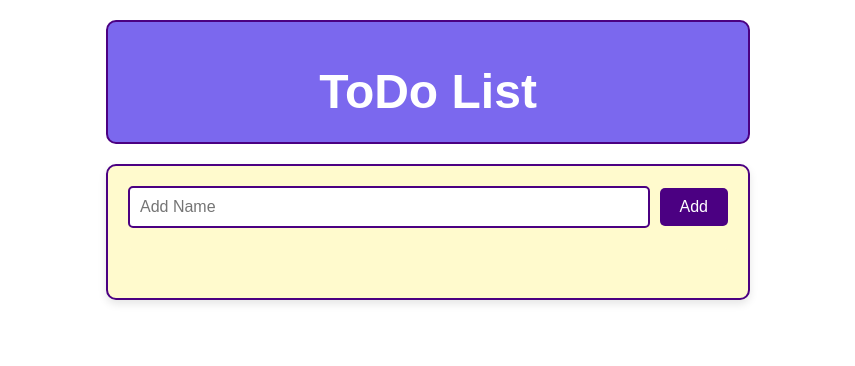
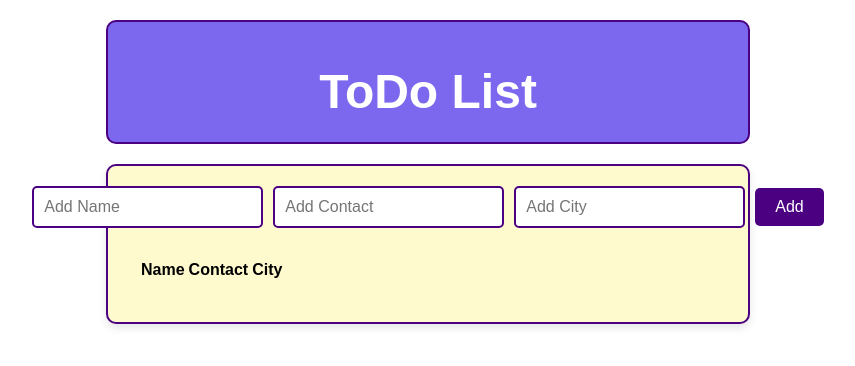
Before and after one commit to iamayush25/ToDo-List, a React (Create React App) app: page / in a window 1280 px wide. Shown: the top 366 px of the page, without its empty margins (212-1067 px from the left). Built offline with nearby package versions, Linux system fonts and the light colour scheme.

Commit message:
Data Store In an object

```diff
--- a/src/Components/Main.jsx
+++ b/src/Components/Main.jsx
@@ -1,66 +1,83 @@
-import React, { useState } from 'react'
-import './App.css'
-import Data from './Data'
+import React, { useState } from 'react';
+import './App.css';
+import Data from './Data';
 
 function Main() {
-    const [ListItem, setListItem] = useState('')
-    const [userList, setuserList] = useState([])
+    const [itemName, setItemName] = useState('');
+    const [contact, setContact] = useState('');
+    const [cityName, setCityName] = useState('');
+    const [userList, setUserList] = useState([]);
+
     const getData = () => {
-        setuserList((previousData) => {
-            return [...previousData, ListItem]
-        })
-        setListItem("")
+        if (itemName.trim() === '' || contact.trim() === '' || cityName.trim() === '') {
+            alert('Please fill in all fields.');
+            return;
         }
 
-    const deleteData = (id) => {
-        console.log('item deleted');
-        setuserList((previousData) => {
-            return previousData.filter((ArrayElements, index) => {
-                return index !== id
-            })
-        })
+        setUserList(prevData => [
+            ...prevData,
+            {
+                name: itemName,
+                contact: contact,
+                city: cityName
             }
+        ]);
 
-    const editItemPrompt = (id) => {
-        const newName = prompt('Enter the new name:');
-        if (newName) {
-            const index = userList.findIndex(userList => userList.id === id);
-            if (index !== -1) {
-                const newItems = [...userList];
-                newItems[index] = { ...setuserList[index], name: newName };
-                setuserList(newItems);
+        setItemName('');
+        setContact('');
+        setCityName('');
+    };
+
+    const deleteData = (index) => {
+        setUserList(prevData => prevData.filter((_, i) => i !== index));
+    };
+
+    const editData = (index) => {
+        const newName = prompt("Edit name:", userList[index].name);
+        const newContact = prompt("Edit contact:", userList[index].contact);
+        const newCity = prompt("Edit city:", userList[index].city);
+
+        if (newName && newContact && newCity) {
+            const updatedList = [...userList];
+            updatedList[index] = { name: newName, contact: newContact, city: newCity };
+            setUserList(updatedList);
         }
-        }
-    }
+    };
 
-    const ItemsEvent = (event) => {
-        setListItem(event.target.value)
-    }
     return (
-        <>
         <div className='Main-Container'>
             <div className='title'>
                 <h1>ToDo List</h1>
             </div>
-                <div className='todo-body' >
+            <div className='todo-body'>
                 <div className='inputs'>
-                        <input type='text' placeholder='Add Name' value={ListItem} onChange={ItemsEvent} />
-                        <button onClick={getData} >Add</button>
+                    <input type='text' placeholder='Add Name' value={itemName} onChange={(e) => setItemName(e.target.value)} />
+                    <input type='text' placeholder='Add Contact' value={contact} onChange={(e) => setContact(e.target.value)} />
+                    <input type='text' placeholder='Add City' value={cityName} onChange={(e) => setCityName(e.target.value)} />
+                    <button onClick={getData}>Add</button>
                 </div>
                 <ul className='todo-item'>
-                        {userList.map((FinalData, index) => {
-                            return <Data id={index} key={index}    // props
-                                deleteItem={deleteData}           // props
-                                editItemPrompt = {editItemPrompt}  // props
-                                AllData={FinalData} />           // props
-                        })}
-
+                    <table>
+                        <thead>
+                            <tr>
+                                <th>Name</th>
+                                <th>Contact</th>
+                                <th>City</th>
+                            </tr>
+                        </thead>
+                    </table>
+                    {userList.map((item, index) => (
+                        <Data
+                            key={index}
+                            AllData={item}
+                            deleteItem={() => deleteData(index)}
+                            editPrompt={() => editData(index)}
+                        />
+                    ))}
                 </ul>
             </div>
-
         </div>
-        </>
-    )
+    );
 }
 
-export default Main
+export default Main;
```
Lines whose indentation alone changed are shown as unchanged.
